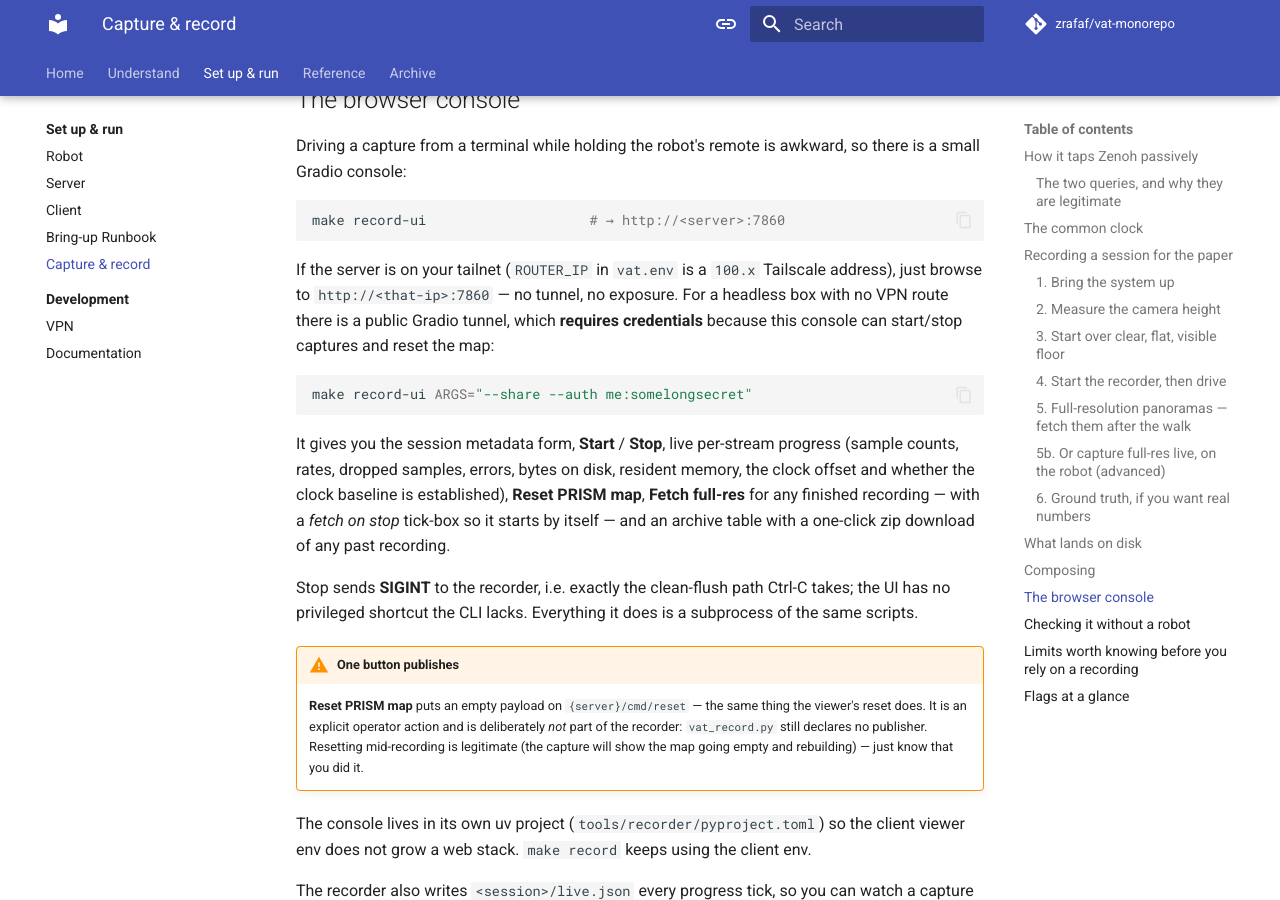
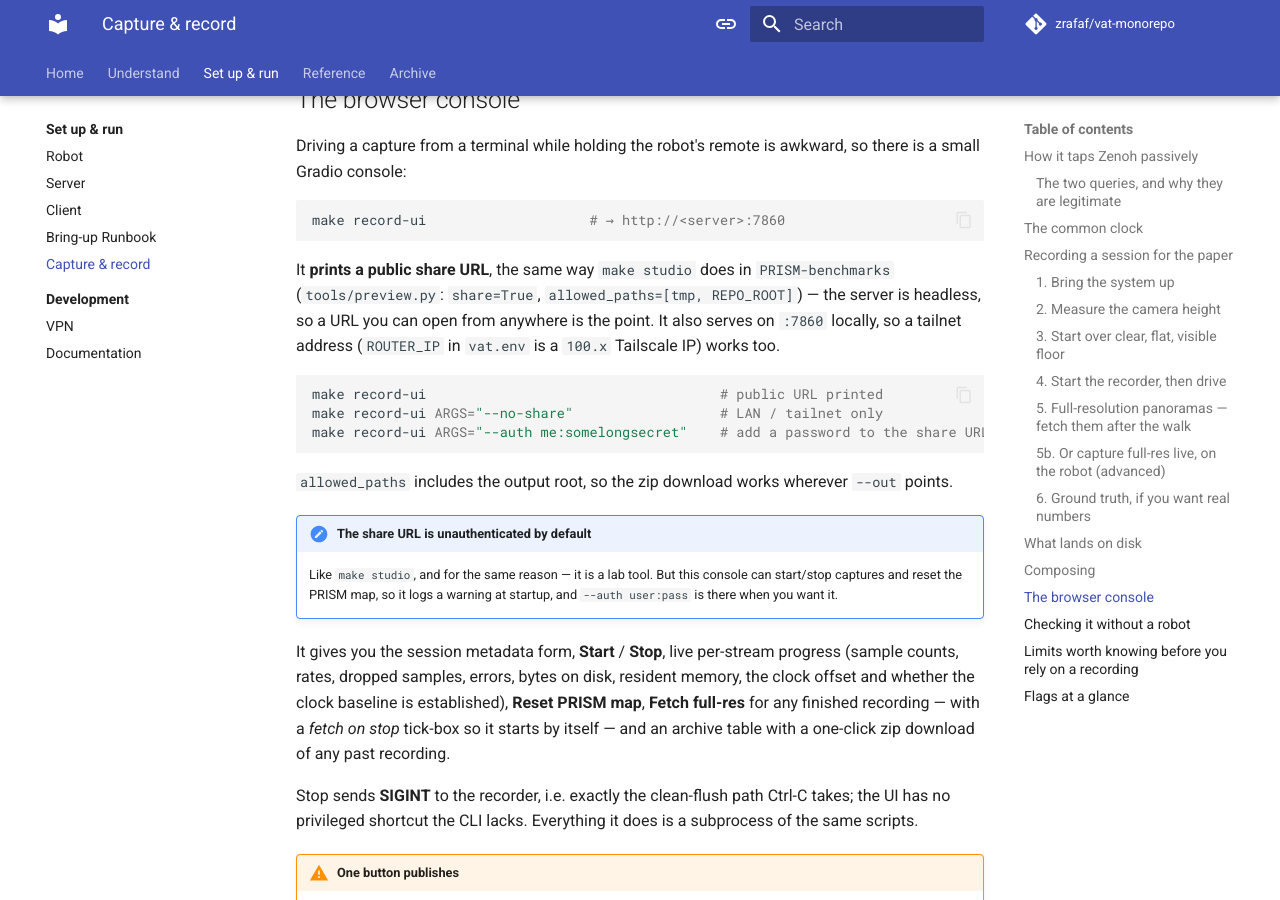
Before and after one commit to zRafaF/vat-monorepo, an MkDocs documentation site: the page built from docs/recording.md, in a window 1280 px wide and 900 px high, scrolled down 9107 px. Built offline with MkDocs 1.6.1 and Material for MkDocs 9.7.7, drawn with Linux system fonts in a browser that asks for light colours; comment, search, counter and statistics services are not loaded.

Commit message:
record update

````diff
--- a/docs/recording.md
+++ b/docs/recording.md
@@ -423,14 +423,25 @@ a small Gradio console:
 make record-ui                    # → http://<server>:7860
 ```
 
-If the server is on your tailnet (`ROUTER_IP` in `vat.env` is a `100.x` Tailscale
-address), just browse to `http://<that-ip>:7860` — no tunnel, no exposure. For a headless
-box with no VPN route there is a public Gradio tunnel, which **requires credentials**
-because this console can start/stop captures and reset the map:
+It **prints a public share URL**, the same way `make studio` does in `PRISM-benchmarks`
+(`tools/preview.py`: `share=True`, `allowed_paths=[tmp, REPO_ROOT]`) — the server is
+headless, so a URL you can open from anywhere is the point. It also serves on `:7860`
+locally, so a tailnet address (`ROUTER_IP` in `vat.env` is a `100.x` Tailscale IP) works
+too.
 
 ```bash
-make record-ui ARGS="--share --auth me:somelongsecret"
+make record-ui                                    # public URL printed
+make record-ui ARGS="--no-share"                  # LAN / tailnet only
+make record-ui ARGS="--auth me:somelongsecret"    # add a password to the share URL
 ```
+
+`allowed_paths` includes the output root, so the zip download works wherever `--out`
+points.
+
+!!! note "The share URL is unauthenticated by default"
+    Like `make studio`, and for the same reason — it is a lab tool. But this console can
+    start/stop captures and reset the PRISM map, so it logs a warning at startup, and
+    `--auth user:pass` is there when you want it.
 
 It gives you the session metadata form, **Start** / **Stop**, live per-stream progress
 (sample counts, rates, dropped samples, errors, bytes on disk, resident memory, the clock
````
Also changed, not shown: 2 other files.
